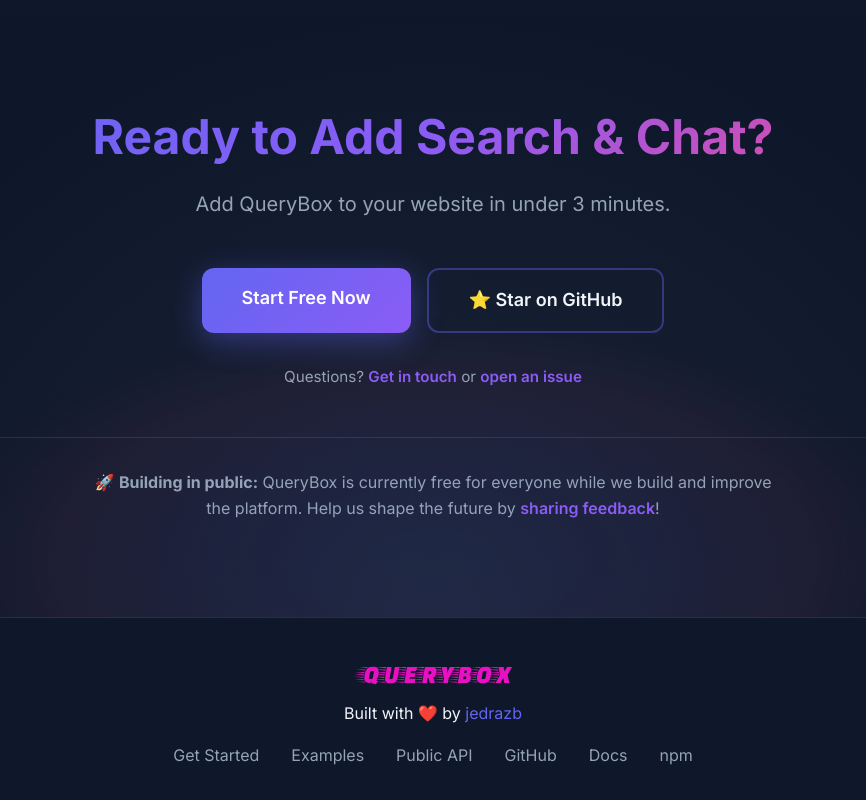
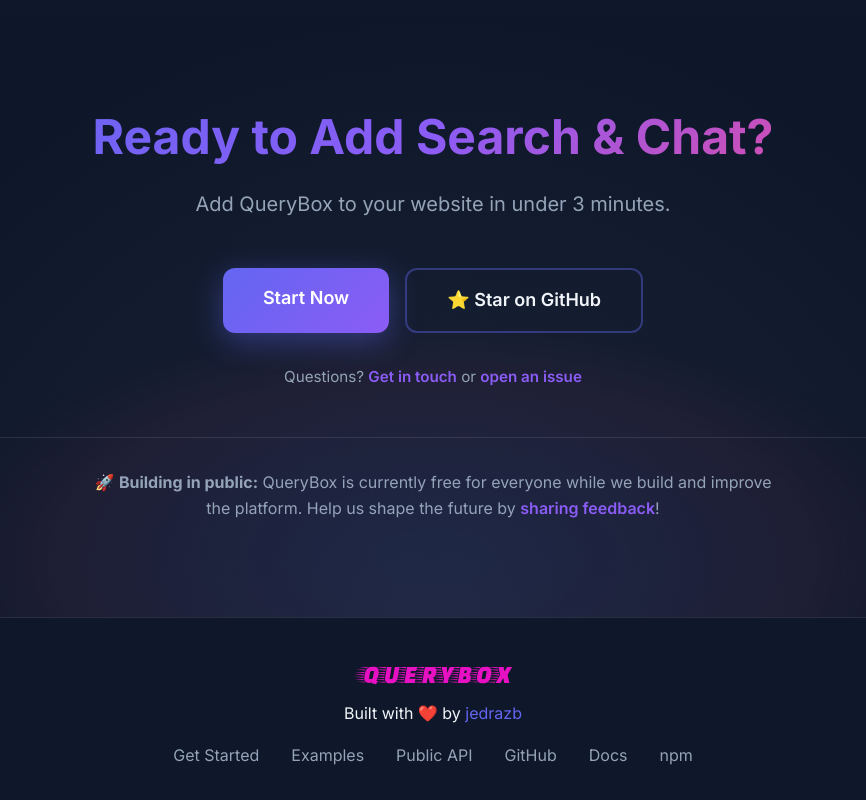
Before and after one commit to jedrazb/querybox, a Next.js app in the folder packages/app/: page / in a window 1280 px wide. Shown: the part 2601-3401 px from the top of the page, without its empty margins (207-1073 px from the left). Built offline with nearby package versions, Linux system fonts and the light colour scheme; no server answers.

Commit message:
Update CTA

```diff
--- a/packages/app/src/components/FinalCTA.tsx
+++ b/packages/app/src/components/FinalCTA.tsx
@@ -17,7 +17,7 @@
             </p>
             <div className={styles.buttons}>
               <a href="/get-started" className={styles.primaryButton}>
-                Start Free Now
+                Start Now
               </a>
               <a
                 href="https://github.com/jedrazb/querybox"
```
